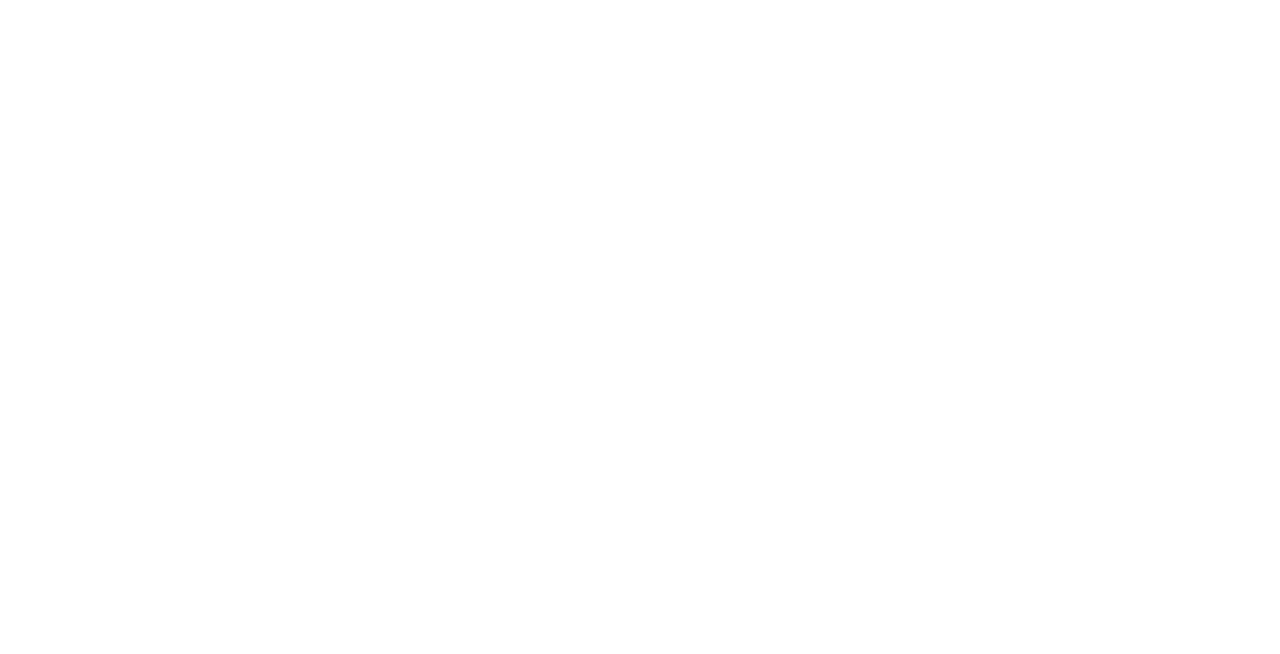
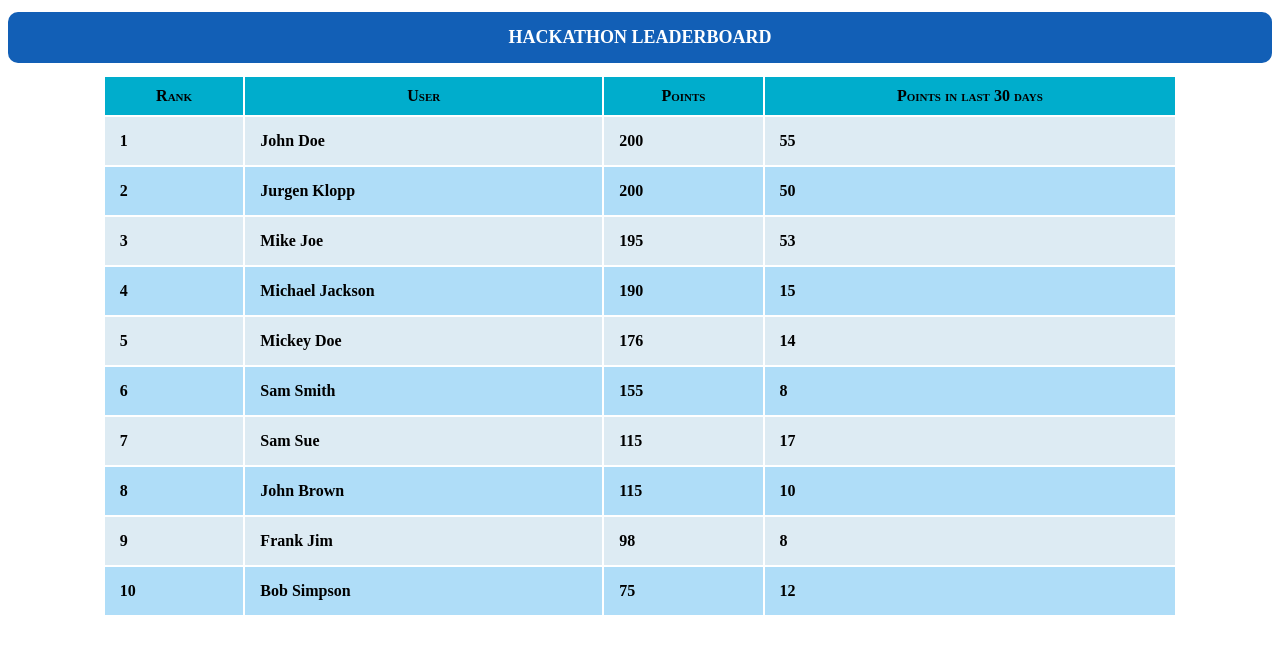
Before and after one commit to Umuzi-org/product-hackathon-leaderboard, an Angular app in the folder frontend/: page /leaderboard in a window 1280 px wide. Before the commit this address led to /. Shown: the top 654 px of the page. Built offline with nearby package versions, Linux system fonts and the light colour scheme.

Commit message:
Updating

```diff
--- a/frontend/src/app/app-routing.module.ts
+++ b/frontend/src/app/app-routing.module.ts
@@ -1,8 +1,13 @@
 import { NgModule } from '@angular/core';
 import { Routes, RouterModule } from '@angular/router';
+import { LeaderboardComponent } from './leaderboard/leaderboard.component';
 
 
-const routes: Routes = [];
+const routes: Routes = [
+  {
+    path:"leaderboard",component:LeaderboardComponent
+  }
+];
 
 @NgModule({
   imports: [RouterModule.forRoot(routes)],
--- a/frontend/src/app/app.module.ts
+++ b/frontend/src/app/app.module.ts
@@ -3,10 +3,12 @@
 
 import { AppRoutingModule } from './app-routing.module';
 import { AppComponent } from './app.component';
+import { LeaderboardComponent } from './leaderboard/leaderboard.component';
 
 @NgModule({
   declarations: [
-    AppComponent
+    AppComponent,
+    LeaderboardComponent
   ],
   imports: [
     BrowserModule,
--- /dev/null
+++ b/frontend/src/app/leaderboard/leaderboard.component.css
@@ -0,0 +1,43 @@
+#header{
+    text-align: center;
+    padding: 15px;
+    font-size: 18px;
+    background-color: rgb(18, 95, 182);
+    border-radius: 10px;
+}
+h1{
+    color: white;
+    text-align: center;
+    padding: 15px;
+    background-color: rgba(0, 1, 48,0.6);
+}
+table {
+    margin-left: auto;
+    margin-right: auto;
+    width: 85%;
+}
+tr{
+    border-spacing:20px;
+}
+tr th{
+    background-color: rgb(0, 173, 204);
+    padding: 10px;
+    font-variant: small-caps;
+}
+tr td{
+    padding: 15px;
+    margin-top: 10px;
+    font-weight: bold;
+}
+tr:nth-child(odd){
+    background-color: rgb(175, 221, 248);
+}
+tr:nth-child(odd):hover{
+    background-color: rgb(135, 204, 245);
+}
+tr:nth-child(even){
+    background-color: rgb(221, 235, 243);
+}
+tr:nth-child(even):hover{
+    background-color: rgb(192, 209, 219);
+}
--- /dev/null
+++ b/frontend/src/app/leaderboard/leaderboard.component.html
@@ -0,0 +1,15 @@
+<h1 id="header">HACKATHON LEADERBOARD</h1>
+<table>
+        <tr>
+            <th>Rank</th>
+            <th>User</th>
+            <th>Points</th>
+            <th>Points in last 30 days</th>
+        </tr>
+        <tr *ngFor="let user of users">
+            <td>{{user.rank}}</td>
+            <td>{{user.name}}</td>
+            <td>{{user.points}}</td>
+            <td>{{user.pointsInLastMonth}}</td>
+        </tr>
+</table>
--- /dev/null
+++ b/frontend/src/app/leaderboard/leaderboard.component.ts
@@ -0,0 +1,75 @@
+import { Component, OnInit } from '@angular/core';
+import { user } from '../models/users'
+@Component({
+  selector: 'app-leaderboard',
+  templateUrl: './leaderboard.component.html',
+  styleUrls: ['./leaderboard.component.css']
+})
+export class LeaderboardComponent implements OnInit {
+  users:user[];
+  constructor() { }
+  ngOnInit(): void {
+    this.users=[
+      {
+        rank: 1,
+        name: 'John Doe',
+        points: 200,
+        pointsInLastMonth:55
+      },
+      {
+        rank: 2,
+        name: 'Jurgen Klopp',
+        points: 200,
+        pointsInLastMonth:50
+      },
+      {
+        rank: 3,
+        name: 'Mike Joe',
+        points: 195,
+        pointsInLastMonth:53
+      },
+      {
+        rank: 4,
+        name: 'Michael Jackson',
+        points: 190,
+        pointsInLastMonth:15
+      },
+      {
+        rank: 5,
+        name: 'Mickey Doe',
+        points: 176,
+        pointsInLastMonth:14
+      },
+      {
+        rank: 6,
+        name: 'Sam Smith',
+        points: 155,
+        pointsInLastMonth:8
+      },
+      {
+        rank: 7,
+        name: 'Sam Sue',
+        points: 115,
+        pointsInLastMonth:17
+      },
+      {
+        rank: 8,
+        name: 'John Brown',
+        points: 115,
+        pointsInLastMonth:10
+      },
+      {
+        rank: 9,
+        name: 'Frank Jim',
+        points: 98,
+        pointsInLastMonth:8
+      },
+      {
+        rank: 10,
+        name: 'Bob Simpson',
+        points: 75,
+        pointsInLastMonth:12
+      }
+    ]
+  }
+}
--- /dev/null
+++ b/frontend/src/app/models/users.ts
@@ -0,0 +1,6 @@
+export class user{
+    rank:number;
+    name:string;
+    points:number;
+    pointsInLastMonth: number;
+}
--- a/frontend/src/index.html
+++ b/frontend/src/index.html
@@ -2,7 +2,7 @@
 <html lang="en">
 <head>
   <meta charset="utf-8">
-  <title>HackathonLeaderBord</title>
+  <title>HackathonLeaderBoard</title>
   <base href="/">
   <meta name="viewport" content="width=device-width, initial-scale=1">
   <link rel="icon" type="image/x-icon" href="favicon.ico">
```
Also changed, not shown: 1 other file (tests, documents, lock files or other folders).
